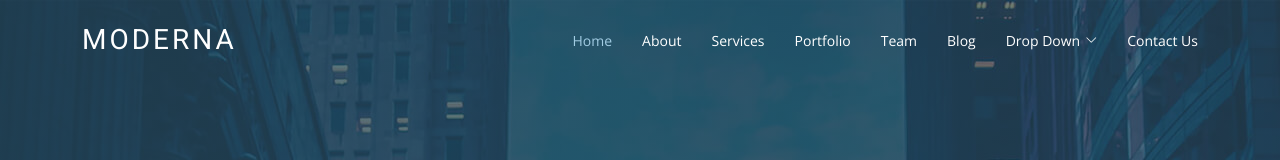
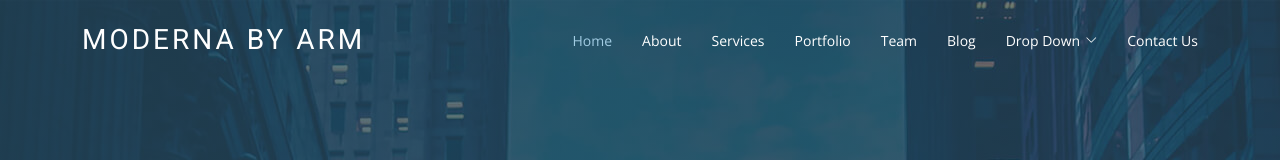
Before and after one commit to Armxy/fleek-site-test-arm, a plain HTML site: page Moderna/index.html in a window 1280 px wide. Shown: the top 160 px of the page. Drawn offline with nearby package versions, Linux system fonts and the light colour scheme.

Commit message:
Adjust code

```diff
--- a/Moderna/index.html
+++ b/Moderna/index.html
@@ -43,7 +43,7 @@
     <div class="container d-flex justify-content-between align-items-center">
 
       <div class="logo">
-        <h1 class="text-light"><a href="index.html"><span>Moderna</span></a></h1>
+        <h1 class="text-light"><a href="index.html"><span>Moderna by Arm</span></a></h1>
         <!-- Uncomment below if you prefer to use an image logo -->
         <!-- <a href="index.html"><img src="assets/img/logo.png" alt="" class="img-fluid"></a>-->
       </div>
```
